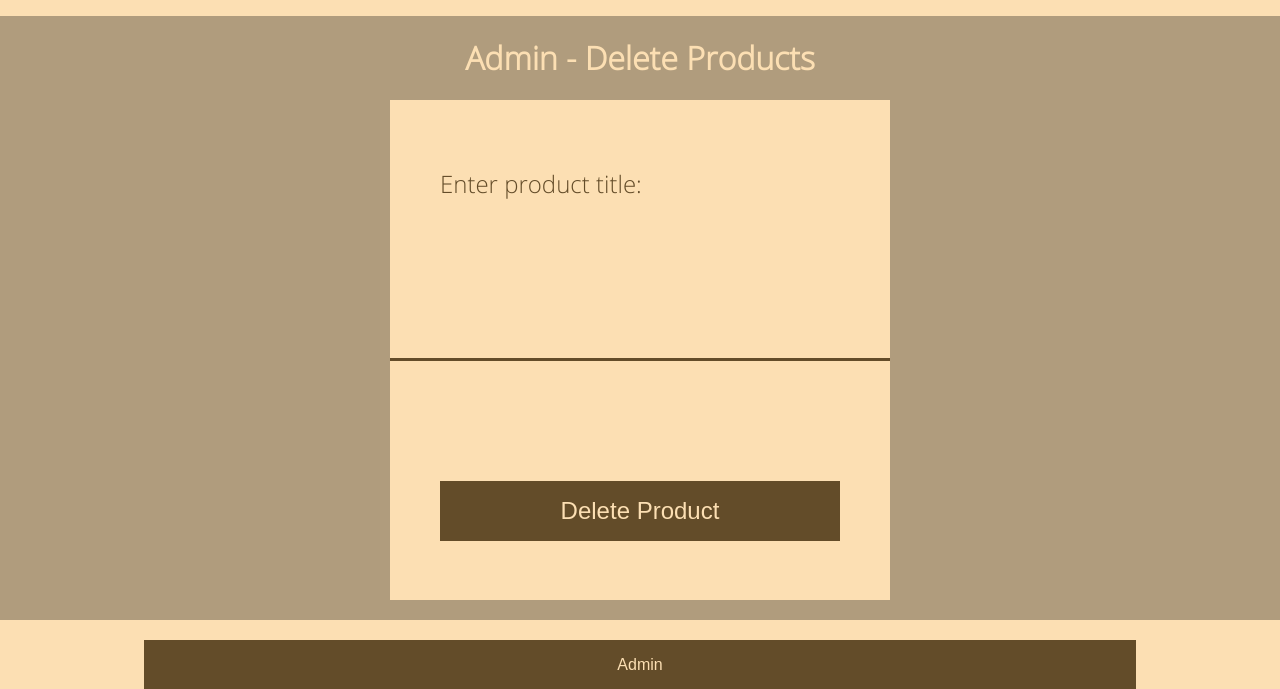
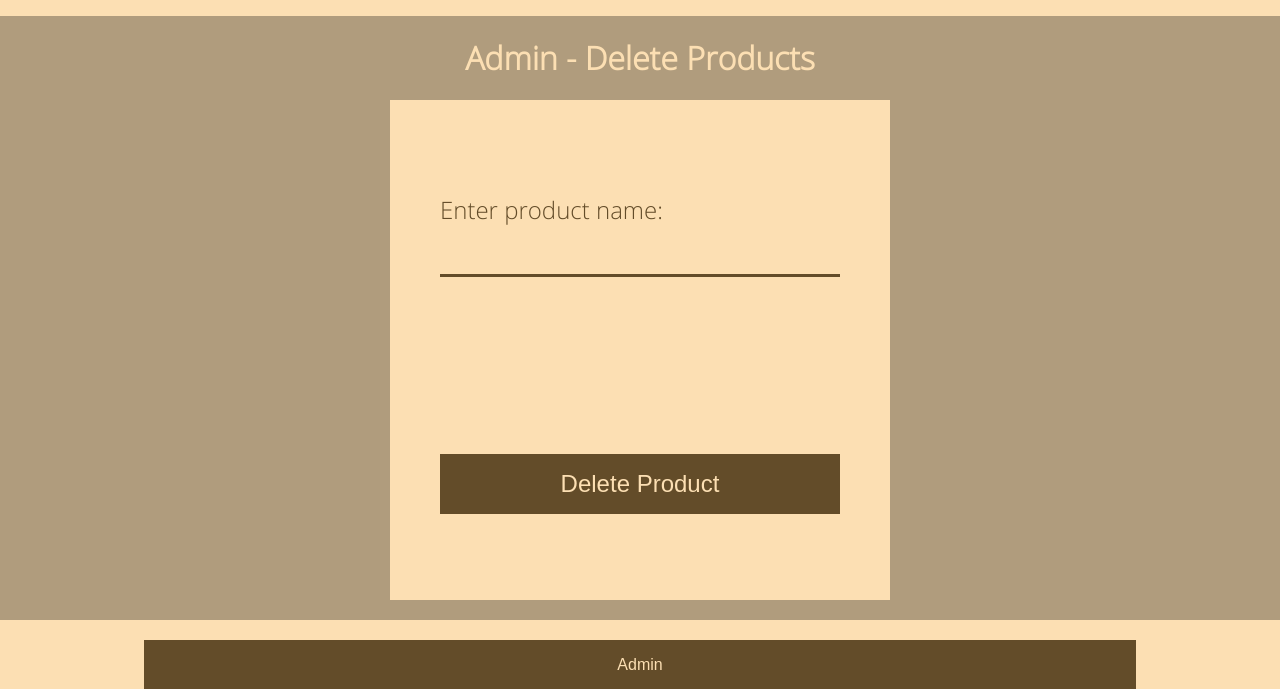
Before and after one commit to starlightromero/woodys-lumber-yard, a Flask app: page /admin/delete-products in a window 1280 px wide. Shown: the part 253-942 px from the top of the page. Run offline with Flask 2, Linux system fonts and the light colour scheme.

Commit message:
Changed product.title to product.name

```diff
--- a/templates/admin-delete-products.html
+++ b/templates/admin-delete-products.html
@@ -4,8 +4,10 @@
 {% block content %}
     <h1>Admin - Delete Products</h1>
     <form  action="/admin/products" method="POST">
-      <label for="title">Enter product title:</label>
-      <input type="text" name="title" id="title">
+      <label for="name">
+        Enter product name:
+        <input type="text" name="name" id="name">
+      </label>
       <input type="submit" name="button" value="Delete Product">
     </form>
 {% endblock %}
--- a/templates/base.html
+++ b/templates/base.html
@@ -17,7 +17,7 @@
       <div class="search">
         <img class="search-btn" src="/static/assets/search.svg" alt="Search Button">
         <form class="search-form" method="POST">
-          <input type="text" name="title" value="" placeholder="What can we help you find today?">
+          <input type="text" name="name" value="" placeholder="What can we help you find today?">
           <input class="search-submit" type="image" src="/static/assets/search.svg" alt="Submit Form" />
         </form>
       </div>
--- a/templates/home.html
+++ b/templates/home.html
@@ -23,11 +23,11 @@
   <div class="product-item">
     <p>
       <a href="/products/{{ product.id }}">
-        <img src="../{{ product.img }}" alt="{{ product.title }}">
+        <img src="../{{ product.img }}" alt="{{ product.name }}">
       </a>
     </p>
-    <p class="title">
-      <a href="/products/{{ product.id }}">{{ product.title }}</a>
+    <p class="name">
+      <a href="/products/{{ product.id }}">{{ product.name }}</a>
     </p>
     <p class="price">${{ product.price }}</p>
     <button type="button" name="add-to-cart">Add To Cart</button>
```
